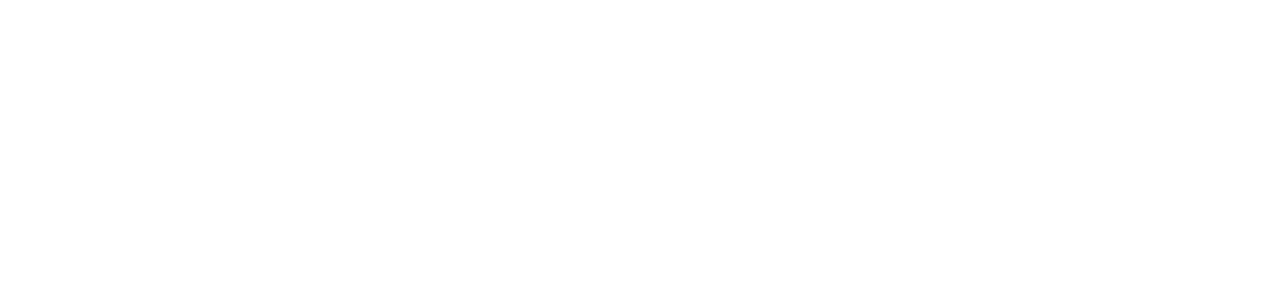
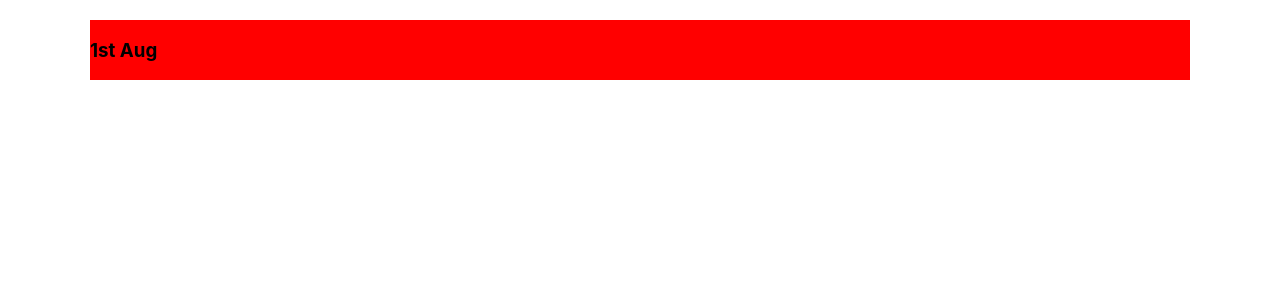
Before and after one commit to arisyo13/glidion-carousel, a React (Create React App) app: page / in a window 1280 px wide. Shown: the top 300 px of the page. Built offline with nearby package versions, Linux system fonts and the light colour scheme.

Commit message:
first view of slick list

```diff
--- a/package.json
+++ b/package.json
@@ -42,5 +42,8 @@
       "last 1 firefox version",
       "last 1 safari version"
     ]
+  },
+  "devDependencies": {
+    "@types/react-slick": "^0.23.5"
   }
 }
--- a/src/App.scss
+++ b/src/App.scss
@@ -3,3 +3,11 @@
   margin: auto;
   padding: 20px;
 }
+
+.carousel {
+  background-color: red;
+
+  .slick.prev {
+    background-color: green;
+  }
+}
--- a/src/App.tsx
+++ b/src/App.tsx
@@ -1,5 +1,7 @@
 import React from 'react';
 import './App.scss';
+import "slick-carousel/slick/slick.css";
+import "slick-carousel/slick/slick-theme.css";
 import Carousel from './conmponents/Carousel';
 
 function App() {
--- a/src/conmponents/Carousel/index.tsx
+++ b/src/conmponents/Carousel/index.tsx
@@ -1,6 +1,22 @@
+import Slider from 'react-slick';
+import DateCard from '../DateCard';
+
+const settings = {
+    arrows: true,
+    speed: 500,
+    slidesToShow: 7,
+    slidesToScroll: 7,
+}
+
 const Carousel = () => {
     return (
-        <div></div>
+        <div className="carousel">
+            <Slider {... { settings }}>
+                <DateCard day={"1st Aug"}/>
+                <DateCard day={"1st Aug"}/>
+                <DateCard day={"1st Aug"}/>
+            </Slider>
+        </div>
     )
 }
 
--- a/src/conmponents/DateCard/index.tsx
+++ b/src/conmponents/DateCard/index.tsx
@@ -1,6 +1,12 @@
-const DateCard = () => {
+type Props = {
+    day: string;
+}
+
+const DateCard = ({ day }: Props) => {
     return (
-        <div></div>
+        <div>
+            <h3>{day}</h3>
+        </div>
     )
 }
 
```
Also changed, not shown: 1 other file (tests, documents, lock files or other folders).
